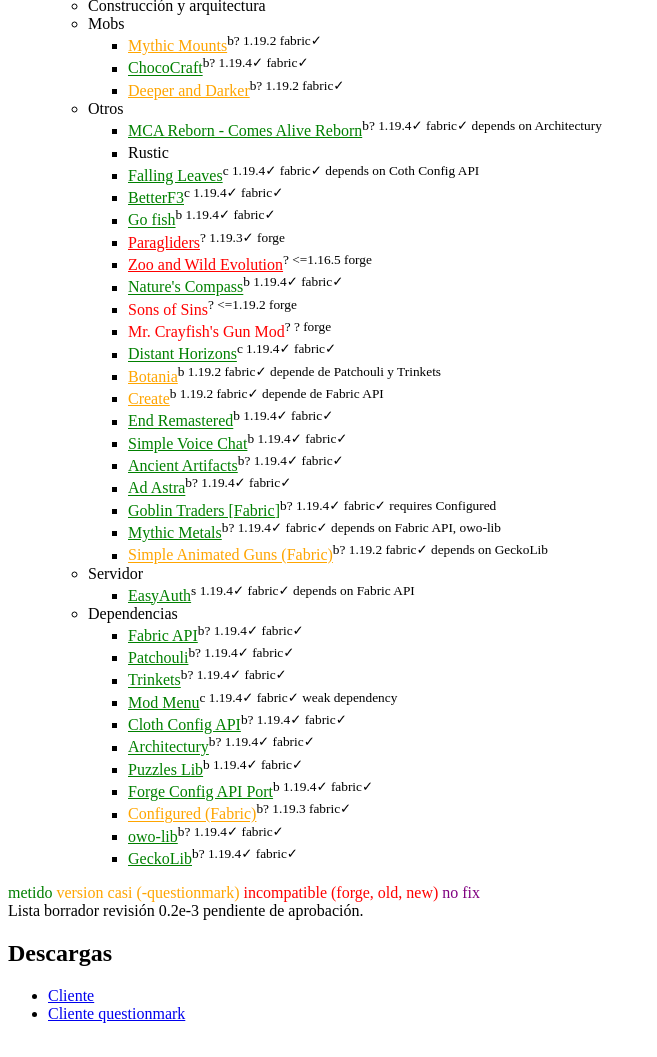
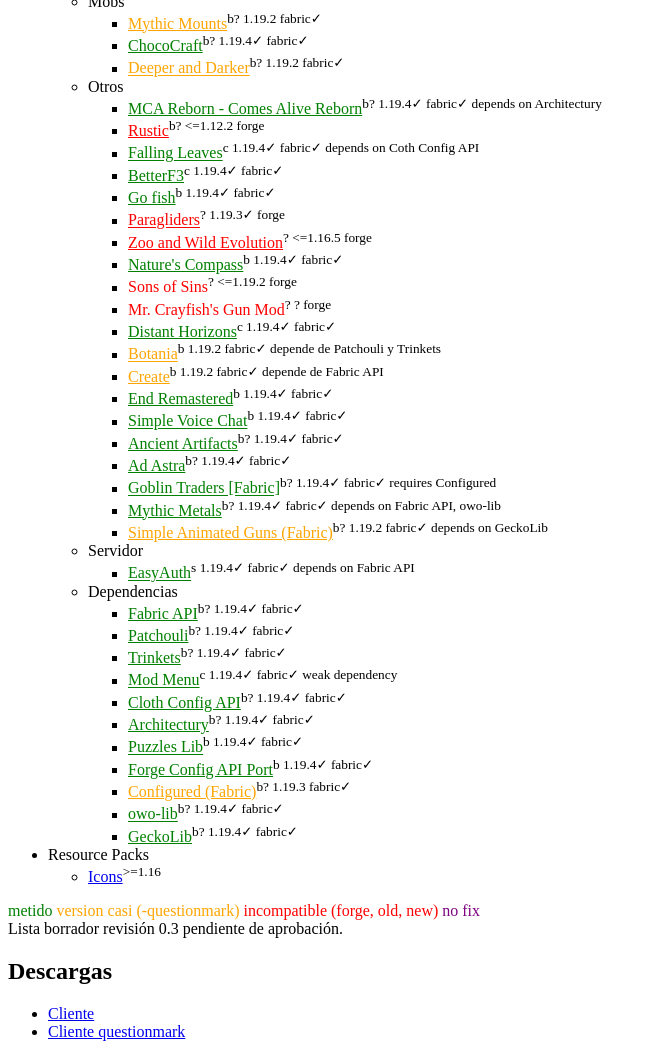
Before and after one commit to arf20/panaland-web, a plain HTML site: page tecnica.html in a window 1280 px wide. Shown: the part 777-1834 px from the top of the page, without its empty margins (0-657 px from the left). Drawn offline with Linux system fonts and the light colour scheme.

Commit message:
Rustic spec, botanica link, icons resource pack

```diff
--- a/tecnica.html
+++ b/tecnica.html
@@ -59,7 +59,6 @@
                     </li>
                     <li><a class="ok" href="https://www.curseforge.com/minecraft/mc-mods/friendly-fire">Friendly Fire</a><sup>b &gt;=1.7.10 fabric&check;</sup></li>
                     <li><a class="incompatible" href="https://www.curseforge.com/minecraft/texture-packs/fancy-boss-bars">Fancy Boss Bars</a><sup>? &lt;=1.19.3 ?</sup></li>
-                    <li><a class="incompatible" href="https://www.curseforge.com/minecraft/texture-packs/icons">Icons</a><sup>&gt;=1.16 forge? useless?</sup></li>
                     <li><a class="ok" href="https://www.curseforge.com/minecraft/mc-mods/carry-on">Carry On</a><sup>b? 1.19.4&check; fabric&check;</sup></li>
                     <li><a class="ok" href="https://www.curseforge.com/minecraft/mc-mods/offlineskins-fabric">OfflineSkins</a><sup>c 1.19.4&check; fabric&check;</sup></li>
                 </ul></li>
@@ -87,7 +86,7 @@
                 </ul></li>
                 <li>Otros<ul>
                     <li><a class="ok" href="https://www.curseforge.com/minecraft/mc-mods/minecraft-comes-alive-reborn/files/5070423">MCA Reborn - Comes Alive Reborn</a><sup>b? 1.19.4&check; fabric&check; depends on Architectury</sup></li>
-                    <li><a>Rustic</a><sup></sup></li>
+                    <li><a class="incompatible" href="https://www.curseforge.com/minecraft/mc-mods/rustic">Rustic</a><sup>b? &lt;=1.12.2 forge</sup></li>
                     <li><a class="ok" href="https://www.curseforge.com/minecraft/mc-mods/falling-leaves-fabric">Falling Leaves</a><sup>c 1.19.4&check; fabric&check; depends on Coth Config API</sup></li>
                     <li><a class="ok" href="https://www.curseforge.com/minecraft/mc-mods/betterf3">BetterF3</a><sup>c 1.19.4&check; fabric&check;</sup></li>
                     <li><a class="ok" href="https://www.curseforge.com/minecraft/mc-mods/go-fish/files/4991407">Go fish</a><sup>b 1.19.4&check; fabric&check;</sup></li>
@@ -97,7 +96,7 @@
                     <li><a class="incompatible">Sons of Sins</a><sup>? &lt;=1.19.2 forge</sup></li>
                     <li><a class="incompatible">Mr. Crayfish's Gun Mod</a><sup>? ? forge</sup></li>
                     <li><a class="ok" href="https://www.curseforge.com/minecraft/mc-mods/distant-horizons">Distant Horizons</a><sup>c 1.19.4&check; fabric&check;</sup></li>
-                    <li><a class="almostver" href="https://www.curseforge.com/minecraft/mc-mods/botania-fabric/download/4557910">Botania</a><sup>b 1.19.2 fabric&check; depende de Patchouli y Trinkets</sup></li>
+                    <li><a class="almostver" href="https://www.curseforge.com/minecraft/mc-mods/botania-fabric">Botania</a><sup>b 1.19.2 fabric&check; depende de Patchouli y Trinkets</sup></li>
                     <li><a class="almostver" href="https://www.curseforge.com/minecraft/mc-mods/create-fabric">Create</a><sup>b 1.19.2 fabric&check; depende de Fabric API</sup></li>
                     <li><a class="ok" href="https://www.curseforge.com/minecraft/mc-mods/endremastered-fabric/files/4536019">End Remastered</a><sup>b 1.19.4&check; fabric&check;</sup></li>
                     <li><a class="ok" href="https://www.curseforge.com/minecraft/mc-mods/simple-voice-chat">Simple Voice Chat</a><sup>b 1.19.4&check; fabric&check;</sup></li>
@@ -124,6 +123,9 @@
                     <li><a class="ok" href="https://www.curseforge.com/minecraft/mc-mods/geckolib">GeckoLib</a><sup>b? 1.19.4&check; fabric&check;</sup></li>
                 </ul></li>
             </ul></li>
+            <li>Resource Packs<ul>
+                <li><a href="https://www.curseforge.com/minecraft/texture-packs/icons">Icons</a><sup>&gt;=1.16</sup></li>
+            </ul></li>
         </ul>
 
         <span class="ok">metido</span>
@@ -131,7 +133,7 @@
         <span class="incompatible">incompatible (forge, old, new)</span>
         <span class="no">no fix</span><br>
 
-        Lista borrador revisión 0.2e-3 pendiente de aprobación.
+        Lista borrador revisión 0.3 pendiente de aprobación.
 
         <h2>Descargas</h2>
         <ul>
```
